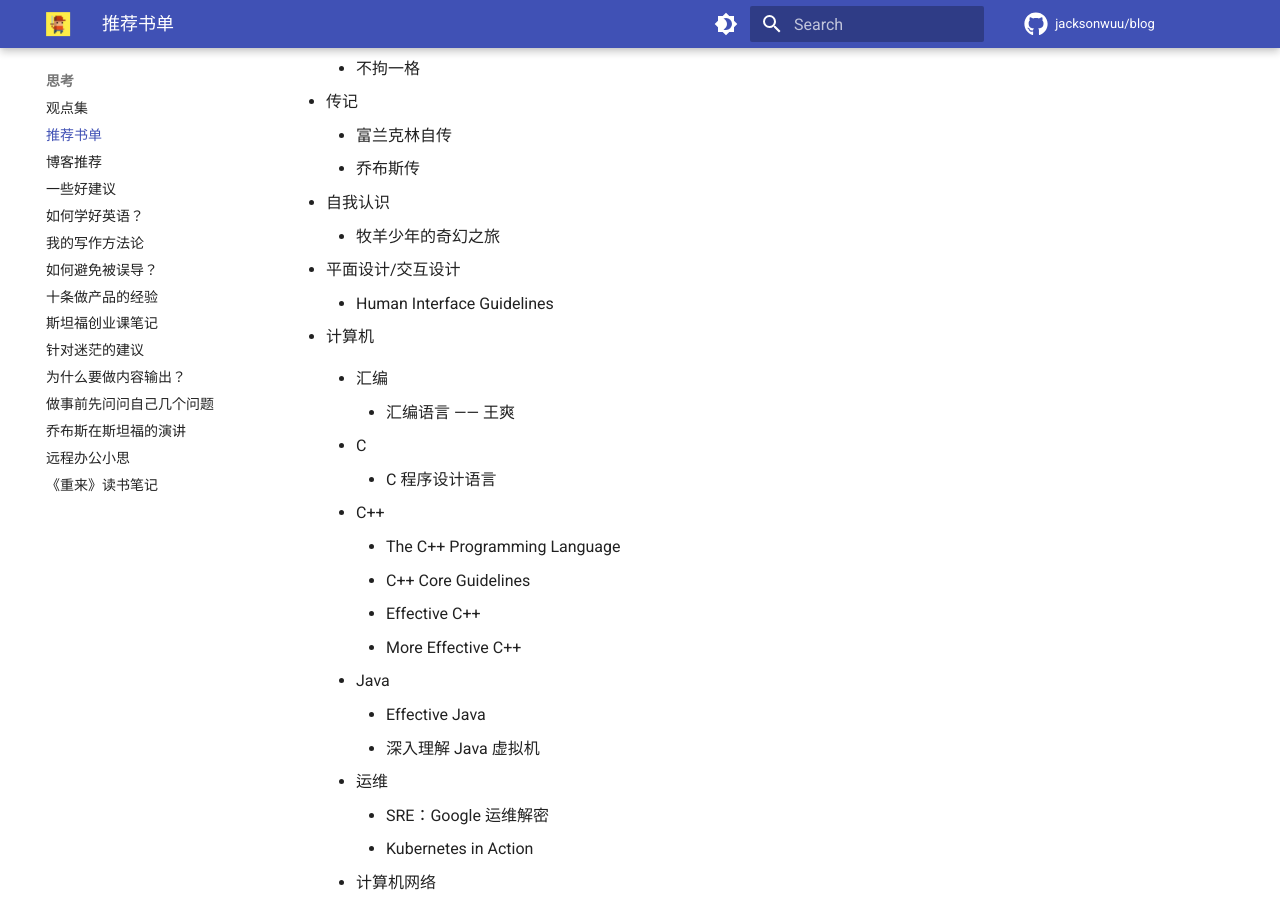
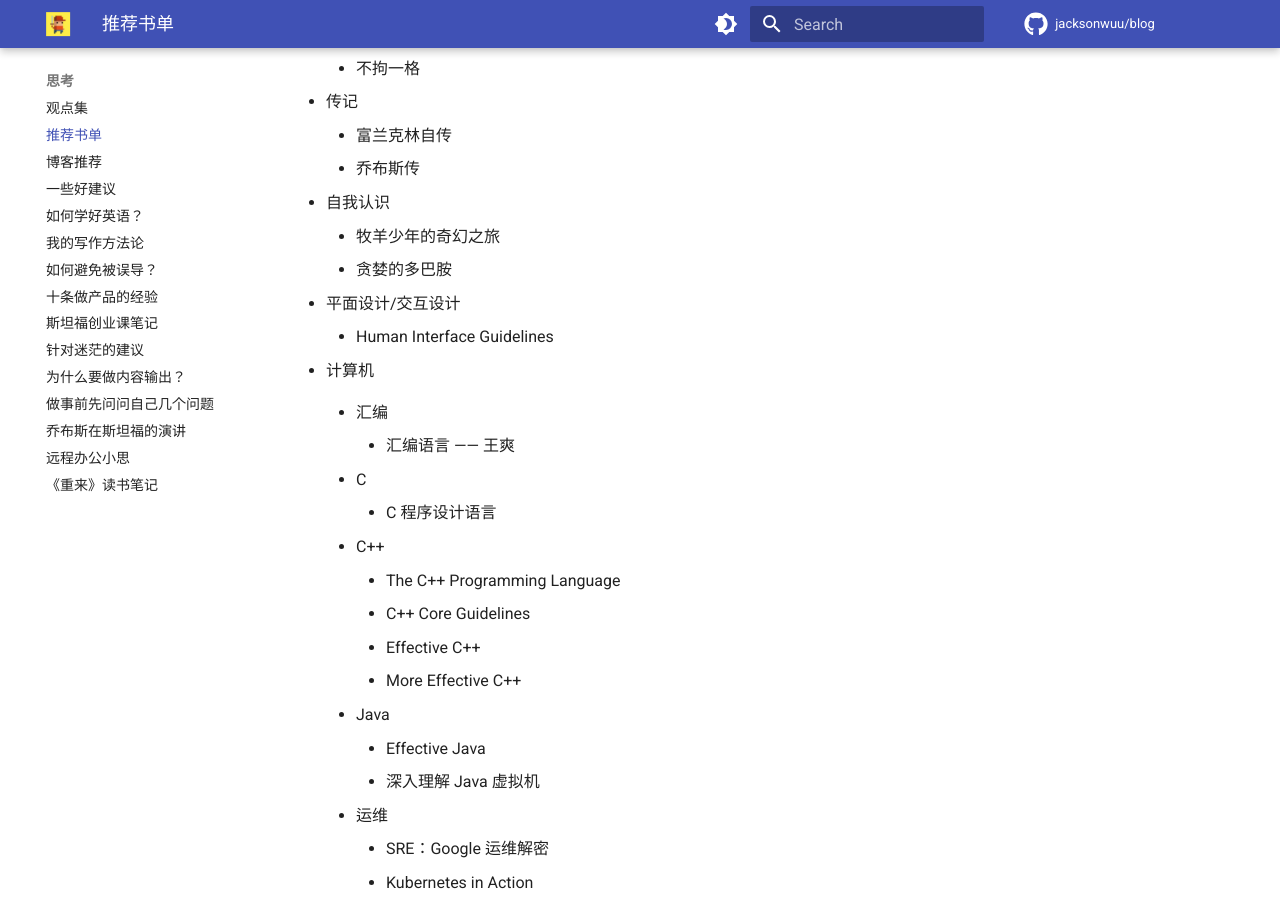
Before and after one commit to jacksonwuu/blog, an MkDocs documentation site: the page built from docs/thinking/推荐书单.md, in a window 1280 px wide and 900 px high, scrolled down 919 px. Built offline with MkDocs 1.6.1 and Material for MkDocs 9.7.7, drawn with Linux system fonts in a browser that asks for light colours; comment, search, counter and statistics services are not loaded.

Commit message:
Update book list

```diff
--- a/docs/thinking/推荐书单.md
+++ b/docs/thinking/推荐书单.md
@@ -39,6 +39,7 @@
 -   自我认识
 
     -   牧羊少年的奇幻之旅
+    -   贪婪的多巴胺
 
 -   平面设计/交互设计
 
```
